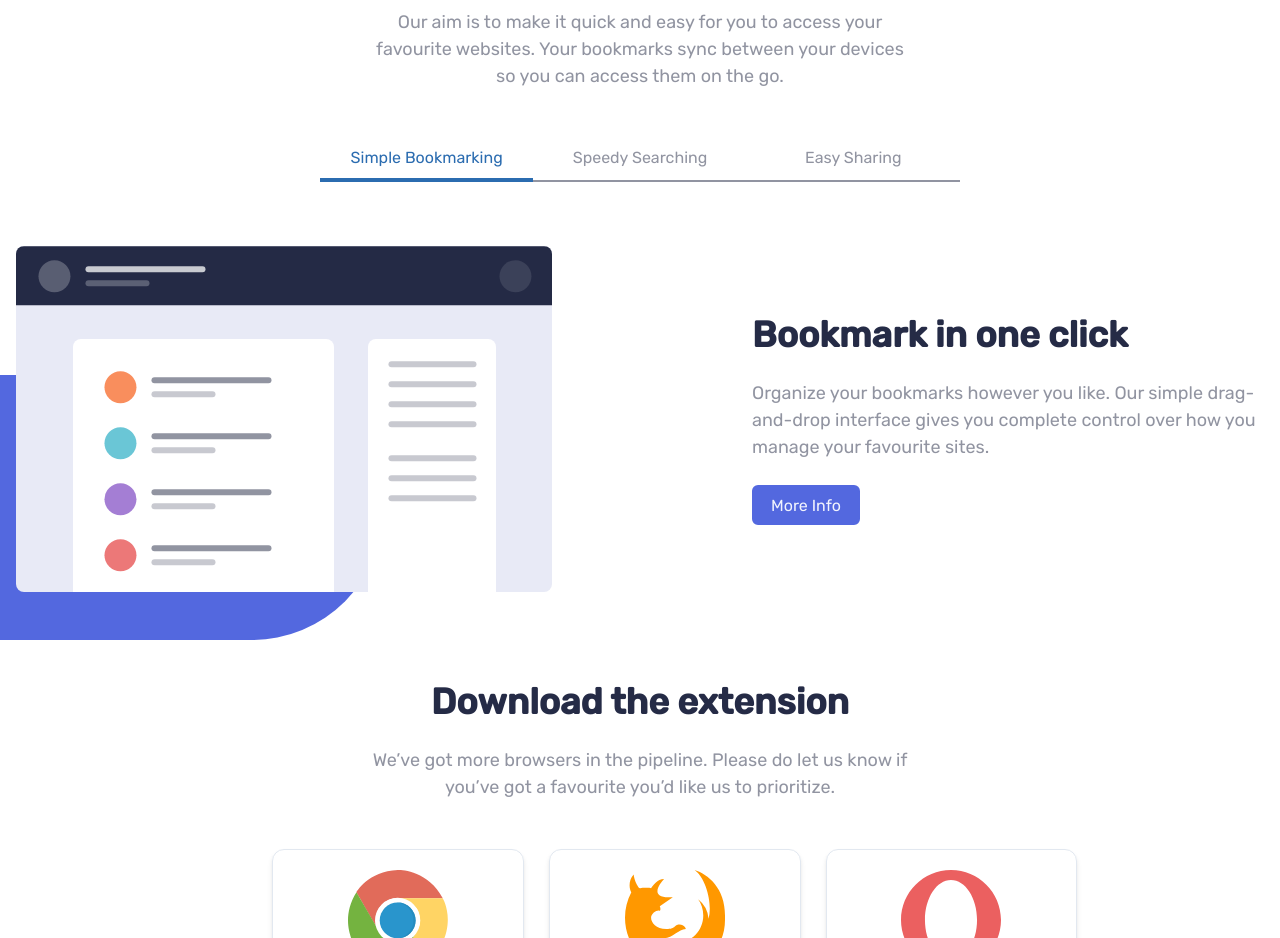
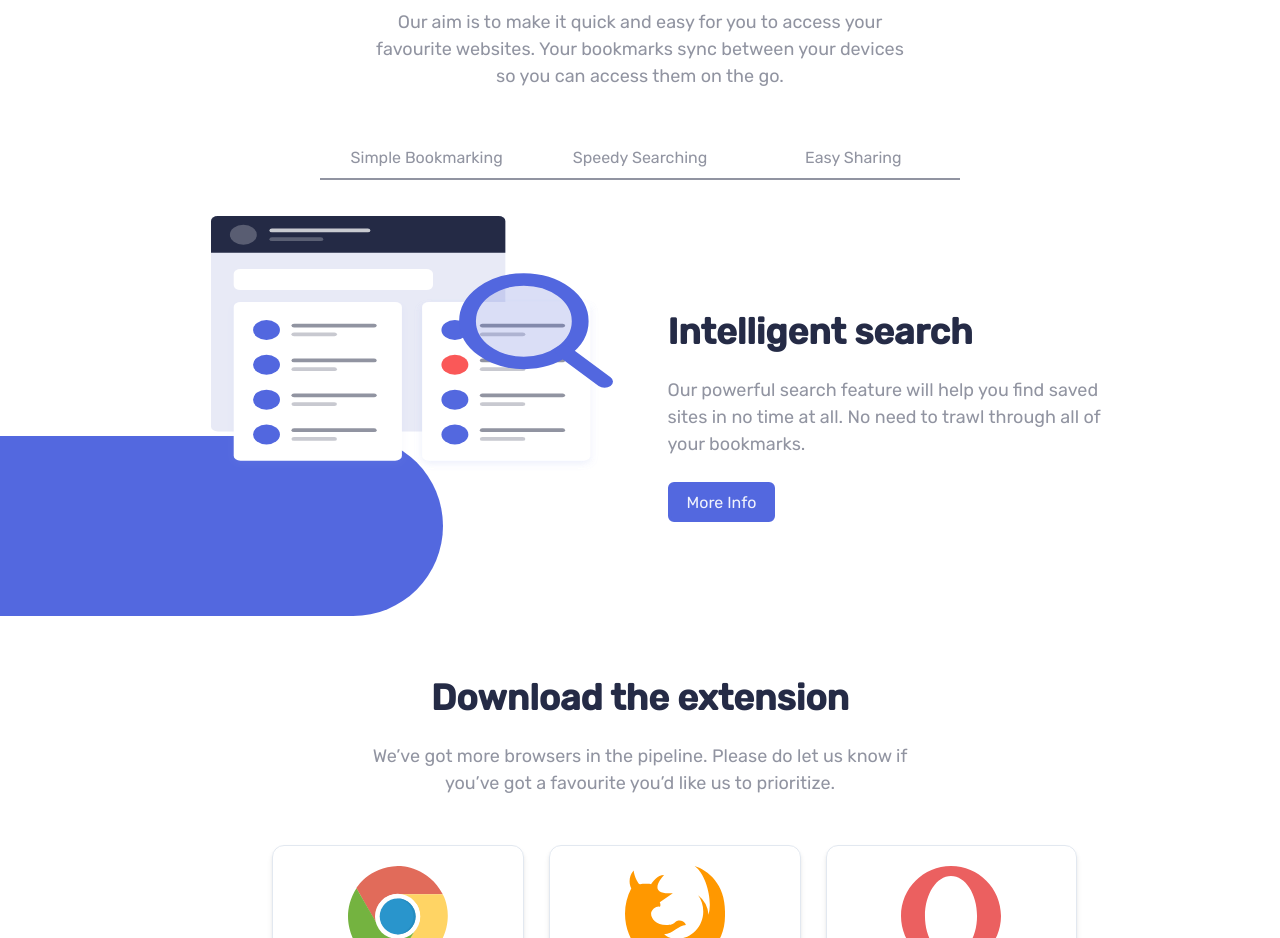
Before and after one commit to mfgomez92/terapia, a Next.js app: page / in a window 1280 px wide. Shown: the part 780-1718 px from the top of the page. Built offline with nearby package versions, Linux system fonts and the light colour scheme.

Commit message:
fix tabs and section image

```diff
--- a/components/organisms/Features/index.tsx
+++ b/components/organisms/Features/index.tsx
@@ -4,6 +4,7 @@ import TitleSection from '../../molecules/TitleSection'
 import Section from '../Section'
 export default function Features() {
   const [isMobile] = useMediaQuery('(min-width: 768px)')
+
   return (
     <>
       <Container maxWidth={"xl"} py={6}>
@@ -14,13 +15,13 @@ export default function Features() {
         Your bookmarks sync between your devices so you can access them on the go.'/>
         </Box>
       </Container>
-      <Tabs isFitted orientation={isMobile ? "horizontal" : "vertical"}>
+      <Tabs isFitted variant={"unstyled"} defaultIndex={1}>
         <Box display="flex" flexDirection={"column"}>
           <Container maxWidth={"2xl"} textAlign="center"  >
-            <TabList borderColor={"brand.grayishblue"} borderBottom={"2px solid"} borderInlineStart={"none"}>
-              <Tab borderInlineStart={"none"}  borderBottom={"4px solid"}>Simple Bookmarking</Tab>
-              <Tab borderInlineStart={"none"} borderBottom={"4px solid"}>Speedy Searching</Tab>
-              <Tab borderInlineStart={"none"}borderBottom={"4px solid"}>Easy Sharing</Tab>
+            <TabList flexDirection={["column","column","row"]} >
+              <Tab>Simple Bookmarking</Tab>
+              <Tab>Speedy Searching</Tab>
+              <Tab>Easy Sharing</Tab>
             </TabList>
           </Container>
           <TabPanels>
--- a/components/organisms/Section/index.tsx
+++ b/components/organisms/Section/index.tsx
@@ -19,11 +19,41 @@ export default function Section(props: Props) {
     const { title, subtitle, image, imageWidth, imageHeight, imageAlt, buttonLabel = "More Info", buttonVariant = "darksolid", buttonOnClick = () => { } } = props
     const [isMobile] = useMediaQuery('(min-width: 768px)')
     return (
-        <Box position={'relative'} as="section">
-            <Container maxWidth={"container.xl"} py={12}>
-                <Flex justifyContent={"space-between"} alignItems={"center"} gap={25} height={"auto"} direction={["column", "column", "row", "row"]} >
-                    <Image src={image} alt={imageAlt} layout={"fixed"} width={!isMobile ? imageWidth : imageWidth * 2} height={!isMobile ? imageHeight : imageHeight * 2} />
-                    <Box width={["100%", "100%", "45%", "lg"]} alignSelf={"center"} textAlign={["center", "center", "left", "left"]} >
+        <Flex
+            gap={15}
+            py={5}
+            justifyContent={"space-between"}
+            alignItems={"center"}
+            flexDirection={["column", "column", "row"]}
+            width={"100%"}>
+            <Box
+                px={5}
+                position={'relative'}
+                height={["30vh", "30vh", "50vh"]}
+                width={["100%", "100%", "50%"]}
+                display={"flex"}
+                justifyContent={["center", "flex-end"]}
+            >
+                <Image
+                    src={image}
+                    alt={imageAlt}
+                    layout="fixed"
+                    width={!isMobile ? imageWidth : imageWidth * 1.5}
+                    height={!isMobile ? imageHeight : imageHeight * 1.5}
+                />
+                <Box
+                    position={'absolute'}
+                    backgroundColor={'brand.softblue'}
+                    left={0}
+                    bottom={0}
+                    height={["35%", "45%"]}
+                    width={"70%"}
+                    borderRightRadius={'full'}
+                    zIndex={-1}
+                />
+            </Box>
+            <Box as='div' px={5} width={["100%", "100%", "50%"]}>
+                <Box maxWidth={'md'} textAlign={["center", "left"]} >
                 <TitleSection
                     title={title}
                     subtitle={subtitle}
@@ -32,16 +62,7 @@ export default function Section(props: Props) {
                     {buttonLabel}
                 </Button>
                 </Box>
+            </Box>
         </Flex>
-            </Container>
-            <Box position={'absolute'}
-                backgroundColor={'brand.softblue'}
-                left={0}
-                top={["15%", "40%", "40%"]}
-                height={["25%", "38%", "60%"]}
-                width={["70%", "50%", "30%", "30%"]}
-                borderRightRadius={'full'}
-                zIndex={-1} />
-        </Box>
     )
 }
--- a/components/theme/index.tsx
+++ b/components/theme/index.tsx
@@ -18,7 +18,6 @@ const fontSizes = {
 
 const styles = {
     global: {
-        // styles for the `body`
         body: {
             bg: 'whiteAlpha.900',
             color: colors.brand.grayishblue,
@@ -134,6 +133,26 @@ export const components = {
             ...lightsolid,
         },
     },
+    Tabs: {
+        variants: {
+            unstyled: {
+                tab: {
+                    borderInlineStart: 'none',
+                    borderBottom: `2px solid ${colors.brand.grayishblue}`,
+                    _hover: {
+                        color: colors.brand.softred,
+                    },
+                    _focus: {
+                        fontWeight: 500,
+                        color: colors.brand.verydarkblue,
+                        boxShadow: 'none',
+                        outline: "none",
+                        borderBottom: `4px solid ${colors.brand.softred}`,
+                    }
+                },
+            }
+        }
+    }
 }
 
 
```
Lines whose indentation alone changed are shown as unchanged.
